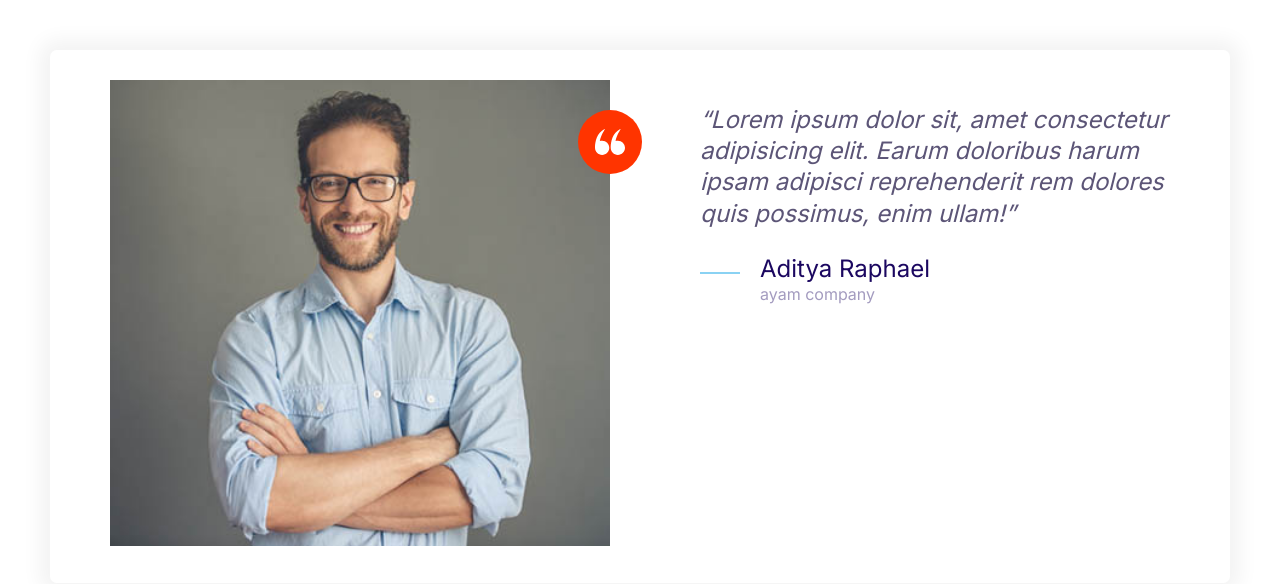
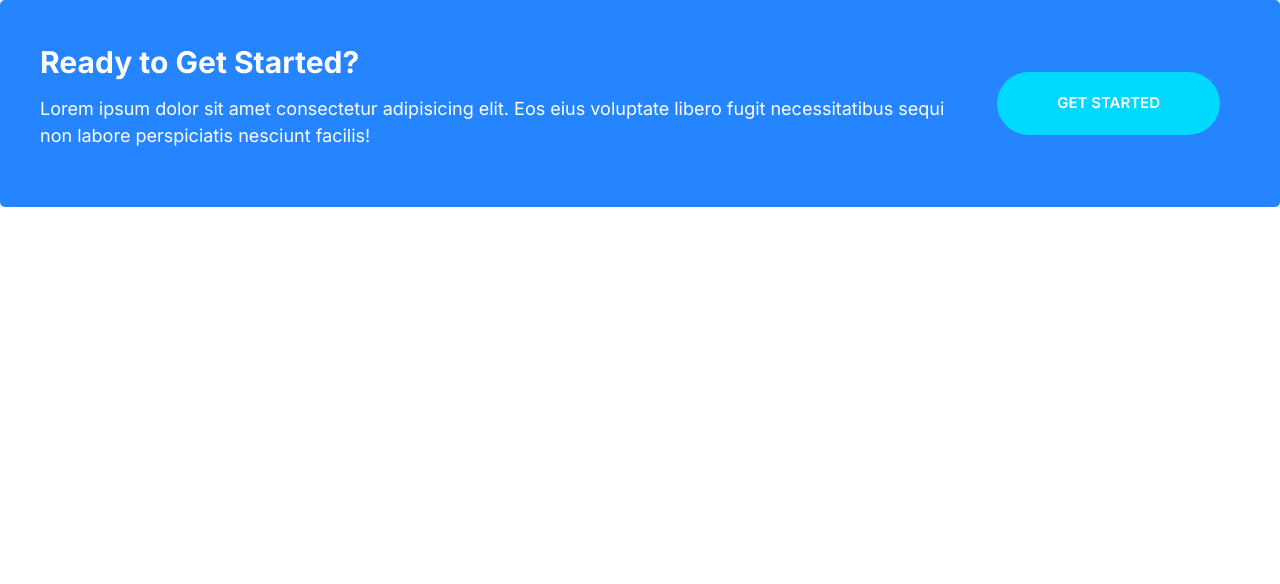
Before and after one commit to Adityaraphael/adit1stproject, a plain HTML site: page index.html in a window 1280 px wide. Drawn offline with Linux system fonts and the light colour scheme.

Commit message:
callouts component.

```diff
--- a/CSS/style.css
+++ b/CSS/style.css
@@ -203,6 +203,11 @@ a { text-decoration:none ;}
 }
 .btn--accent:hover{
    background: #ec3000;
+}
+
+.btn--streched {
+padding-left: 6rem;
+padding-right: 6rem;
 }
 .btn--block{
     width: 100%;
@@ -456,3 +461,43 @@ a { text-decoration:none ;}
         margin-right: 0;
     }
  }
+
+ /*cALLOUT*/
+
+ .callout{
+    padding: 4rem;
+    border-radius: 5px;
+ }
+ .callout--primary{
+    background: var(--color-primary);
+ }
+ .callout__heading{
+    color: #fff;
+    margin-top: 0;
+    font-size: 3rem;
+ }
+ .callout .btn{
+    justify-self: center;
+    align-self: center ;
+
+ }
+ .callout__content{
+    text-align: center;
+ }
+ .callout_text{
+    color: #fff;
+ }
+
+ @media screen and (min-width:768px){
+    .callout .grid--1x2{
+        grid-template-columns: 1fr auto;
+    }
+
+   .callout__content{
+   text-align: left;
+   }
+   .callout .btn{
+    justify-self: start;
+    margin: 0 2rem;
+   }
+}
--- a/index.html
+++ b/index.html
@@ -11,34 +11,17 @@
     <link rel="stylesheet" href="CSS/normalize CSS.css">
     <link rel="stylesheet" href="CSS/style.css">
 </head>
-<body style="padding: 5rem;">
-   <div class="card testimonial">
-     <div class="grid grid--1x2">
-        <div class="testimonial__image"><img  src="images/testimonial.jpg" alt="A HappY , SMILLING customer"/>
-            <span class="icon-container icon-container--accent">
-                <svg class="icon icon--white icon--small">
-                    <use xlink:href="images/sprite.svg#quotes"></use>
-                  </svg>
-            </span>
+<body>
+   <div class="callout callout--primary">
+    <div class="grid grid--1x2">
+        <div class="callout__content">
+            <h2 class="callout__heading">Ready to Get Started?</h2>
+            <p class="callout_text">Lorem ipsum dolor sit amet consectetur adipisicing elit. Eos eius voluptate libero fugit necessitatibus sequi non labore perspiciatis nesciunt facilis!</p>
         </div>
-        <blockquote class="quote">
-            <p class="quote__text">Lorem ipsum dolor sit, amet consectetur adipisicing elit. Earum doloribus harum ipsam adipisci reprehenderit rem dolores quis possimus, enim ullam!</p>
-            <footer>
-                <div class="media">
-                    <div class="media__image">
-                            <svg class="icon icon--primary quote__line">
-                                <use xlink:href="images/sprite.svg#line"></use>
-                              </svg>
-                        </span>
-                    </div>
-                    <div class="media__body">
-                        <h3 class="media__title quote__author">Aditya Raphael</h3>
-                        <p class="quote__company">ayam company</p>
-                    </div>
-                </div>
-            </footer>
-        </blockquote>
-     </div>
+        <a href="#" class="btn btn--secondary btn--streched">Get Started</a>
+    </div>
    </div>
+
+
 </body>
 </html>
```
Also changed, not shown: components/callouts.html (added, +9 -0 lines).
